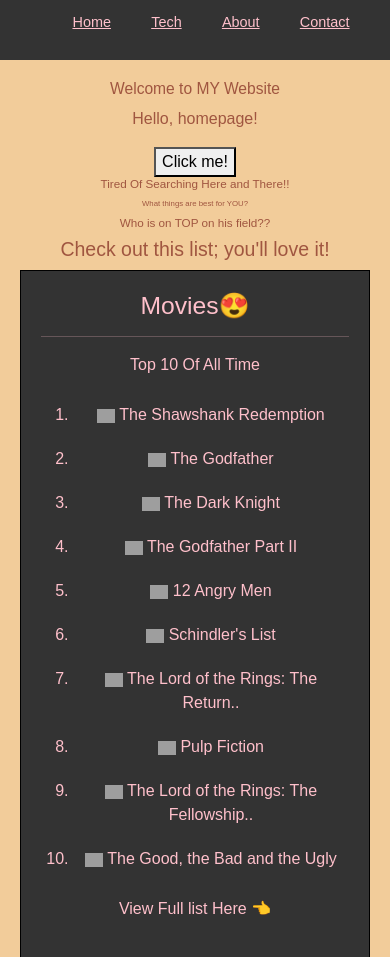
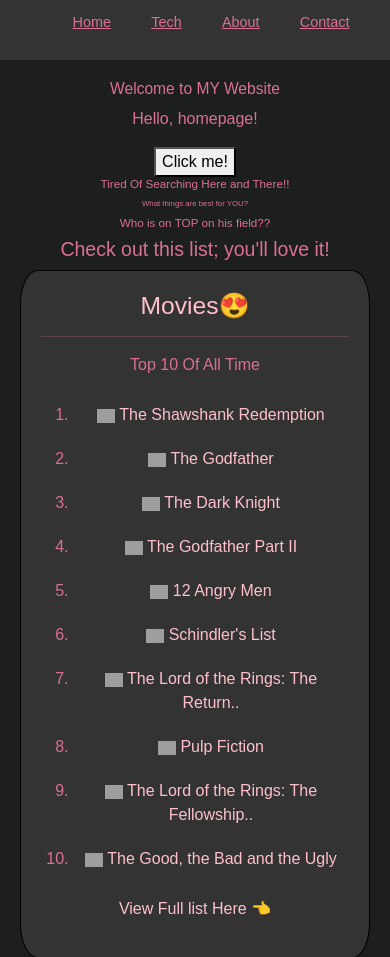
Before and after one commit to AVINASH-CODER-PRO/TopTracker, a plain HTML site: page index.html in a window 390 px wide. Shown: the top 957 px of the page. Drawn offline with nearby package versions, Linux system fonts and the light colour scheme; grey boxes are pictures that could not be loaded; a web font is replaced by a local one.

Commit message:
Update styles.css

```diff
--- a/styles.css
+++ b/styles.css
@@ -1,6 +1,6 @@
 body{
     font-family:'Rubik Doodle Shadow',Arial, sans-serif;
-    background-color:#f2cc9a;
+    background-color:#1d1e1f;
     margin:0;
     padding:0;
 }
@@ -34,7 +34,7 @@ header nav ul li a {
 main{
     text-align: center;
     padding:20px;
-    color: #a05640;
+    color:palevioletred;
 }
 .main_head{
     font-size:4vw;
@@ -66,7 +66,8 @@ main{
     text-align: center;
     box-sizing: border-box;
     background-color: #333;
-    color:pink;
+    color:palevioletred;
+    border-radius: 5%;
 }
 
 .movies li {
@@ -275,7 +276,7 @@ footer{
     }
 
     header nav ul li a {
-        color: pink;
+        color: palevioletred;
         font-size: 3.7vw;
      }
 
```
